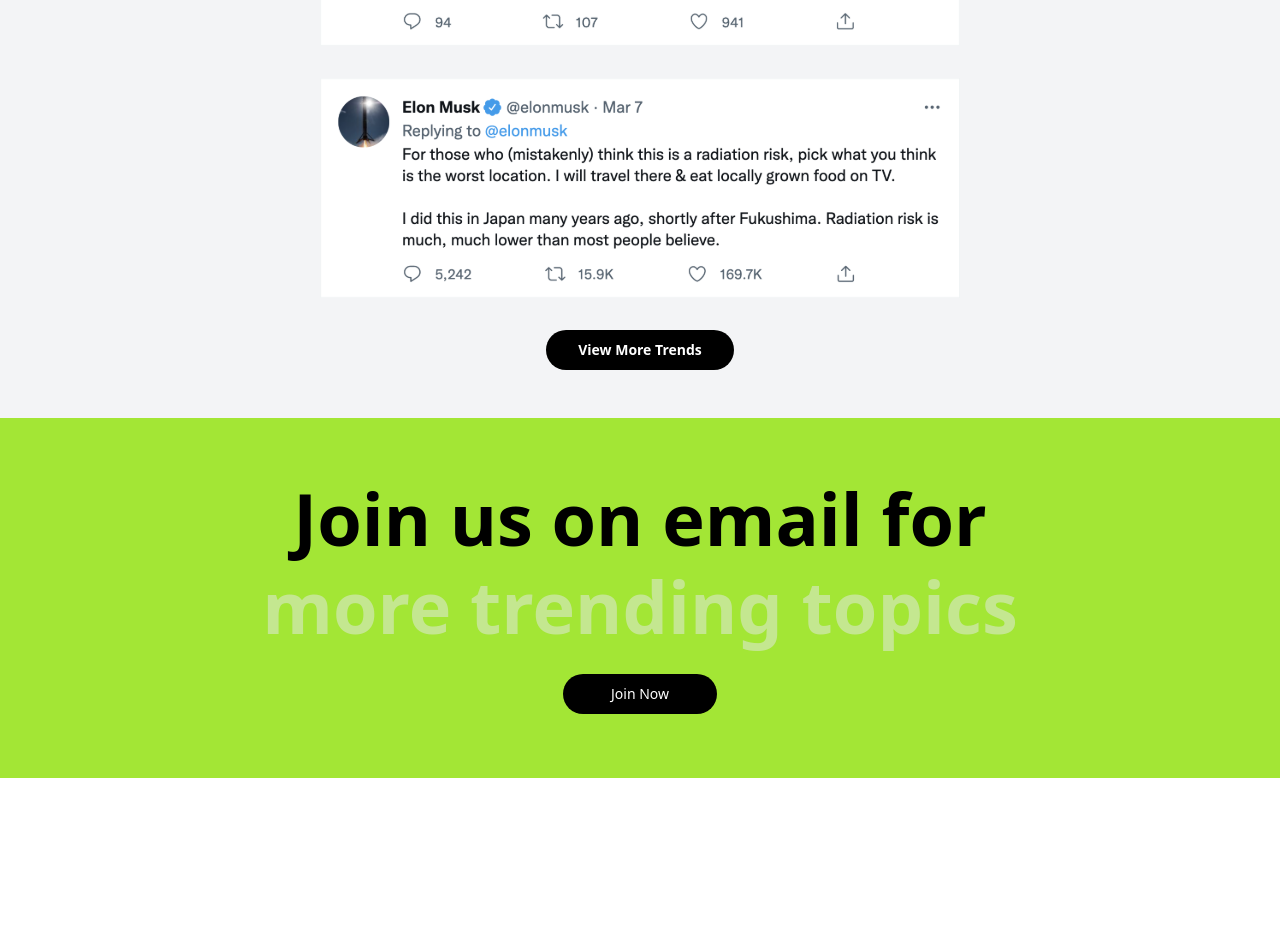
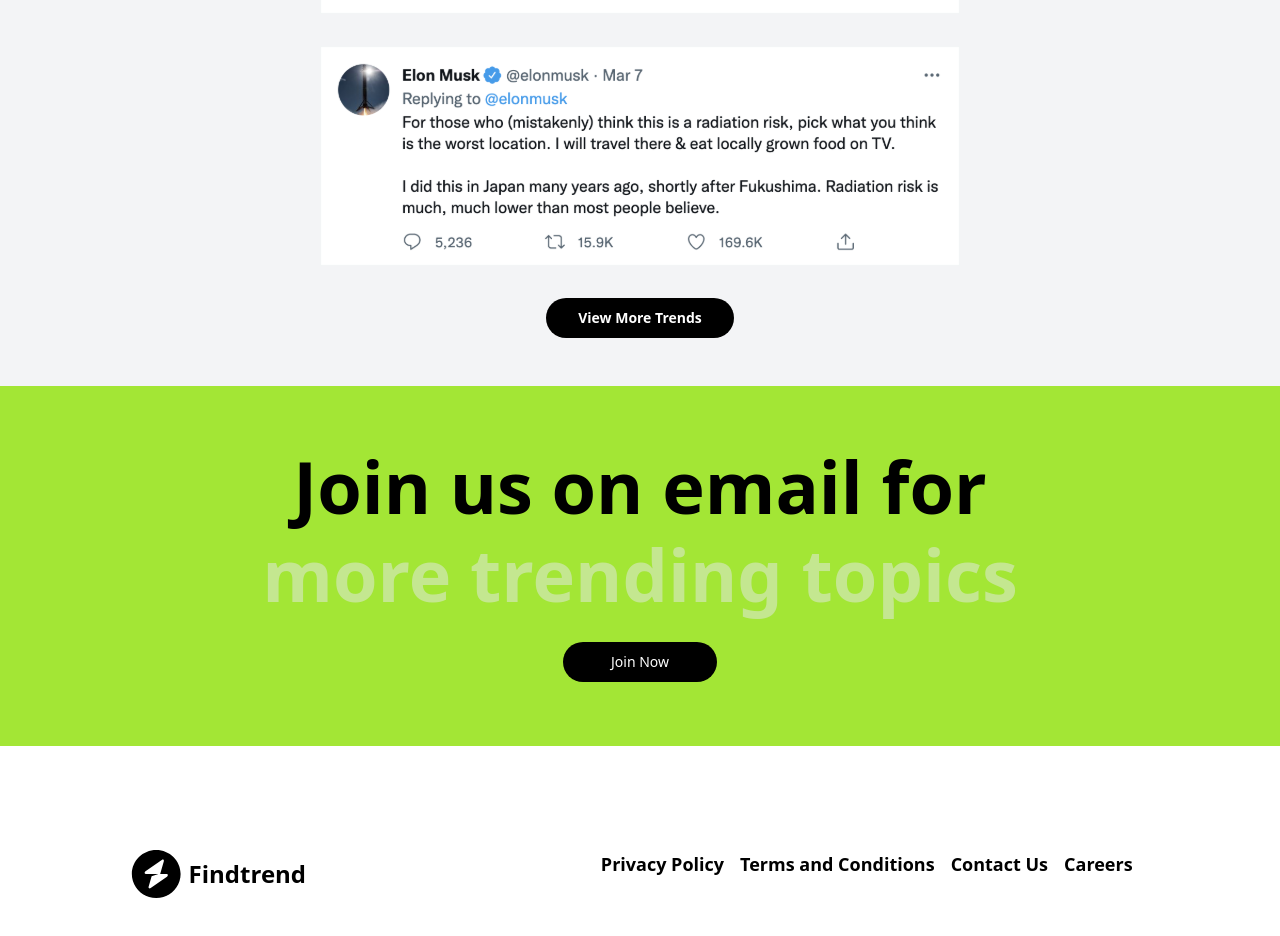
Before and after one commit to babaj301/FindTrend-landing-page, a React (Vite) app: page / in a window 1280 px wide. Shown: the part 3932-4868 px from the top of the page. Before the commit the page ends 4710 px from the top, so only its background shows below. Built offline with nearby package versions, Linux system fonts and the light colour scheme.

Commit message:
Finished the footer section

```diff
--- a/src/App.jsx
+++ b/src/App.jsx
@@ -5,6 +5,7 @@
 import Companies from './components/Companies';
 import Platforms from './components/Platforms';
 import Email from './components/Email';
+import Footer from './components/Footer';
 
 function App() {
   return (
@@ -16,6 +17,7 @@
       <Companies />
       <Platforms />
       <Email />
+      <Footer />
     </div>
   );
 }
--- /dev/null
+++ b/src/components/Footer.jsx
@@ -0,0 +1,31 @@
+import React from 'react';
+import Logo from '../assets/logos-arrows/Vector-3.svg';
+
+const Footer = () => {
+  return (
+    <div className=" justify-center md:flex md:justify-around h-[50vh] md:h-[20vh] gap-8 mt-12 ">
+      <div className="flex  gap-2 justify-center items-center  ">
+        <img className="h-12" src={Logo} alt="" />
+        <h1 className="font-bold text-2xl">Findtrend</h1>
+      </div>
+
+      <div className="flex-row md:flex text-lg font-semibold md:font-semibold text-center ">
+        <div className="mt-8 md:mt-14 md:mr-4 text-center ">
+          <p>Privacy Policy</p>
+        </div>
+        <div className="mt-8 md:mt-14 md:mr-4 ">
+          <p>Terms and Conditions</p>
+        </div>
+        <div className="mt-8 md:mt-14 md:mr-4">
+          <p>Contact Us</p>
+        </div>
+
+        <div className="mt-8 md:mt-14 md:mr-4 ">
+          <p>Careers</p>
+        </div>
+      </div>
+    </div>
+  );
+};
+
+export default Footer;
--- a/src/components/Platforms.jsx
+++ b/src/components/Platforms.jsx
@@ -15,7 +15,7 @@
 const Platforms = () => {
   return (
     <div className="bg-gray-100 h-full w-full">
-      <h1 className="text-4xl text-center font-bold pb-12 md:text-6xl pt-16 ">
+      <h1 className="text-4xl text-center font-bold pb-12 md:text-6xl pt-8 ">
         All platforms connected to Findtrend
       </h1>
 
@@ -39,9 +39,8 @@
       </div>
 
       <div className="mt-8 flex flex-row  justify-center mb-8">
-        <img className="w-[95%] md:w-[50%] mx-8" src={Tweet3} alt="" />
+        <img className="w-[95%] md:w-[50%]" src={Tweet1} alt="" />
       </div>
-
       <div className="flex flex-row justify-center mt-12s">
         <button className="text-white mb-12 bg-black pl-4 pr-4 py-4 md:px-8 md:py-2 text-sm font-semibold rounded-full hover:bg-black/90 md:rounded-full md:h-10 ">
           View More Trends
```
